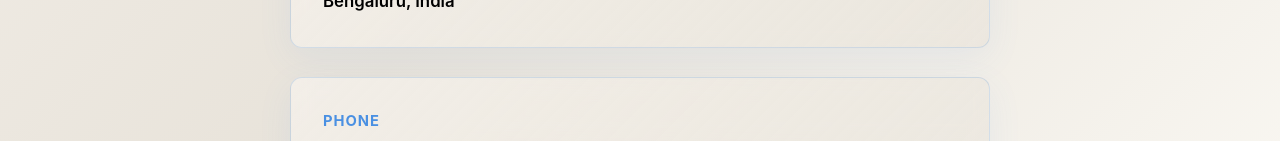
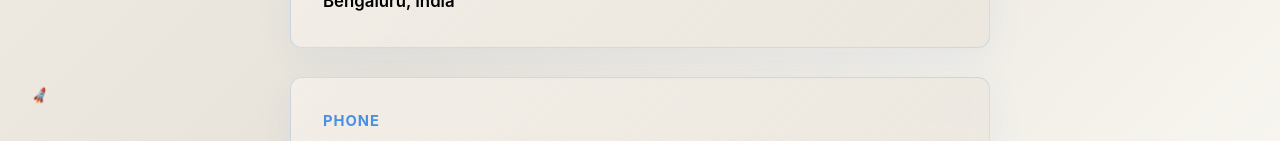
Before and after one commit to harikrishnatb8544-bot/portfolio, a React (Vite) app: page / in a window 1280 px wide. Both pictures are taken after a click on the button "Get In Touch". Shown: the part 3162-3303 px from the top of the page. Built offline with nearby package versions, Linux system fonts and the light colour scheme.

Commit message:
Reduce falling symbols to 20 and add click-triggered rocket animation to contact section

```diff
--- a/src/components/Contact.jsx
+++ b/src/components/Contact.jsx
@@ -1,8 +1,30 @@
-import React from 'react';
+import React, { useState, useEffect } from 'react';
 
 export default function Contact() {
+  const [showRocket, setShowRocket] = useState(false);
+
+  useEffect(() => {
+    const handleRocketLaunch = () => {
+      setShowRocket(true);
+
+      // Reset after animation completes
+      setTimeout(() => {
+        setShowRocket(false);
+      }, 5000);
+    };
+
+    window.addEventListener('launchRocket', handleRocketLaunch);
+    return () => window.removeEventListener('launchRocket', handleRocketLaunch);
+  }, []);
+
   return (
     <section id="contact" className="contact">
+      {/* Rocket animation triggered on button click */}
+      {showRocket && (
+        <div className="rocket-launch">
+          <div className="rocket-animated">🚀</div>
+        </div>
+      )}
 
       <div className="container">
         <h2 className="section-title">Contact</h2>
--- a/src/components/Hero.jsx
+++ b/src/components/Hero.jsx
@@ -4,6 +4,9 @@ export default function Hero() {
   const [confetti, setConfetti] = useState([]);
 
   const handleScroll = (id) => {
+    // Trigger rocket animation before scrolling
+    window.dispatchEvent(new CustomEvent('launchRocket'));
+
     const element = document.getElementById(id);
     if (element) {
       element.scrollIntoView({ behavior: 'smooth' });
@@ -14,7 +17,7 @@ export default function Hero() {
   useEffect(() => {
     const generateConfetti = () => {
       const symbols = ['📊', '📈', '🔬', '💻', '📉', '⚙️', '🎯', '🔍', '📐', '🧮', '💡', '⚡'];
-      const newConfetti = Array.from({ length: 40 }, (_, i) => ({
+      const newConfetti = Array.from({ length: 20 }, (_, i) => ({
         id: i,
         symbol: symbols[Math.floor(Math.random() * symbols.length)],
         left: Math.random() * 100,
--- a/src/index.css
+++ b/src/index.css
@@ -786,6 +786,37 @@ html {
   font-size: 1.2rem;
 }
 
+@keyframes rocketLaunch {
+  0% {
+    bottom: 20px;
+    left: 20px;
+    opacity: 1;
+    transform: scale(1) rotate(-45deg);
+  }
+  50% {
+    opacity: 1;
+  }
+  100% {
+    bottom: calc(100vh - 100px);
+    left: calc(50% - 20px);
+    opacity: 0;
+    transform: scale(0) rotate(0deg);
+  }
+}
+
+.rocket-launch {
+  position: fixed;
+  bottom: 20px;
+  left: 20px;
+  z-index: 100;
+  pointer-events: none;
+}
+
+.rocket-animated {
+  font-size: 2rem;
+  animation: rocketLaunch 5s ease-in-out forwards;
+}
+
 /* Contact Section */
 .contact-content {
   max-width: 700px;
```
